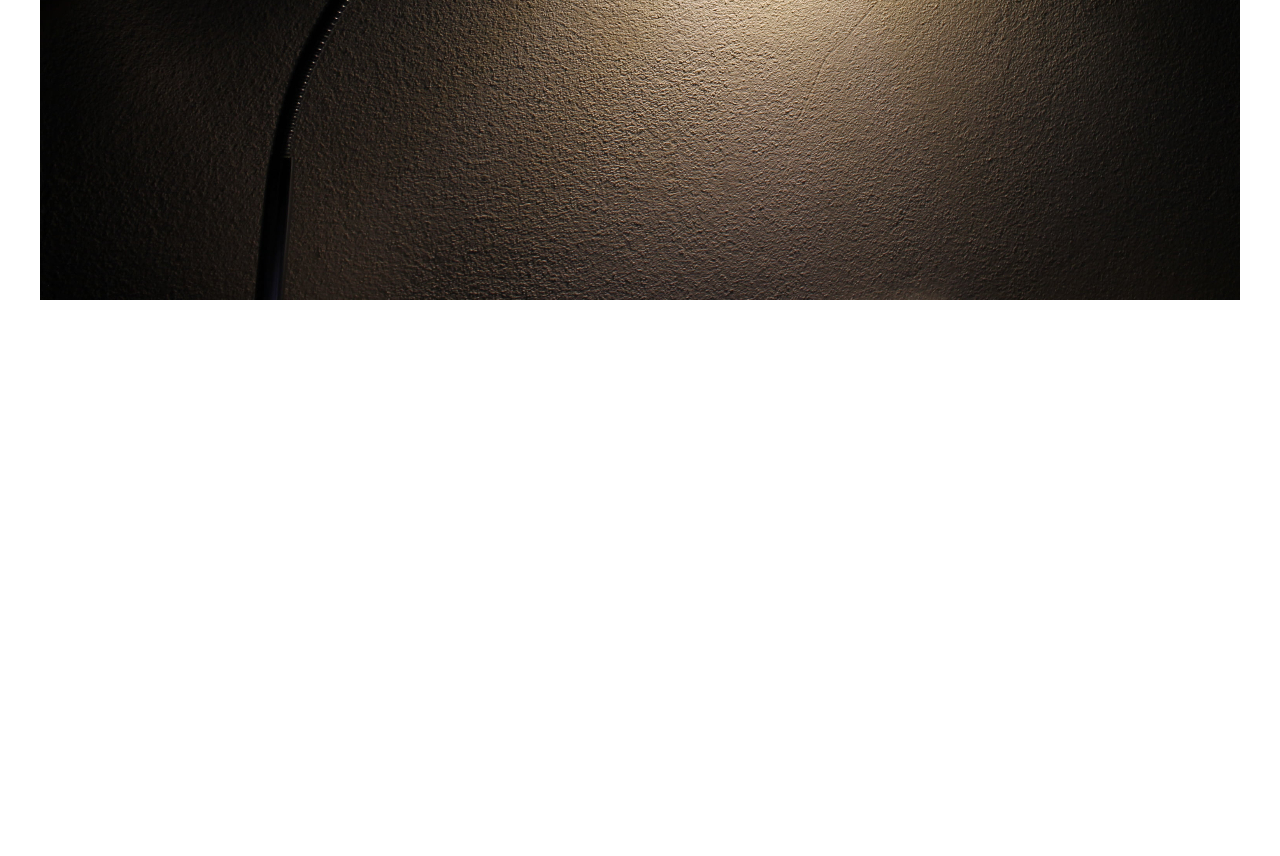
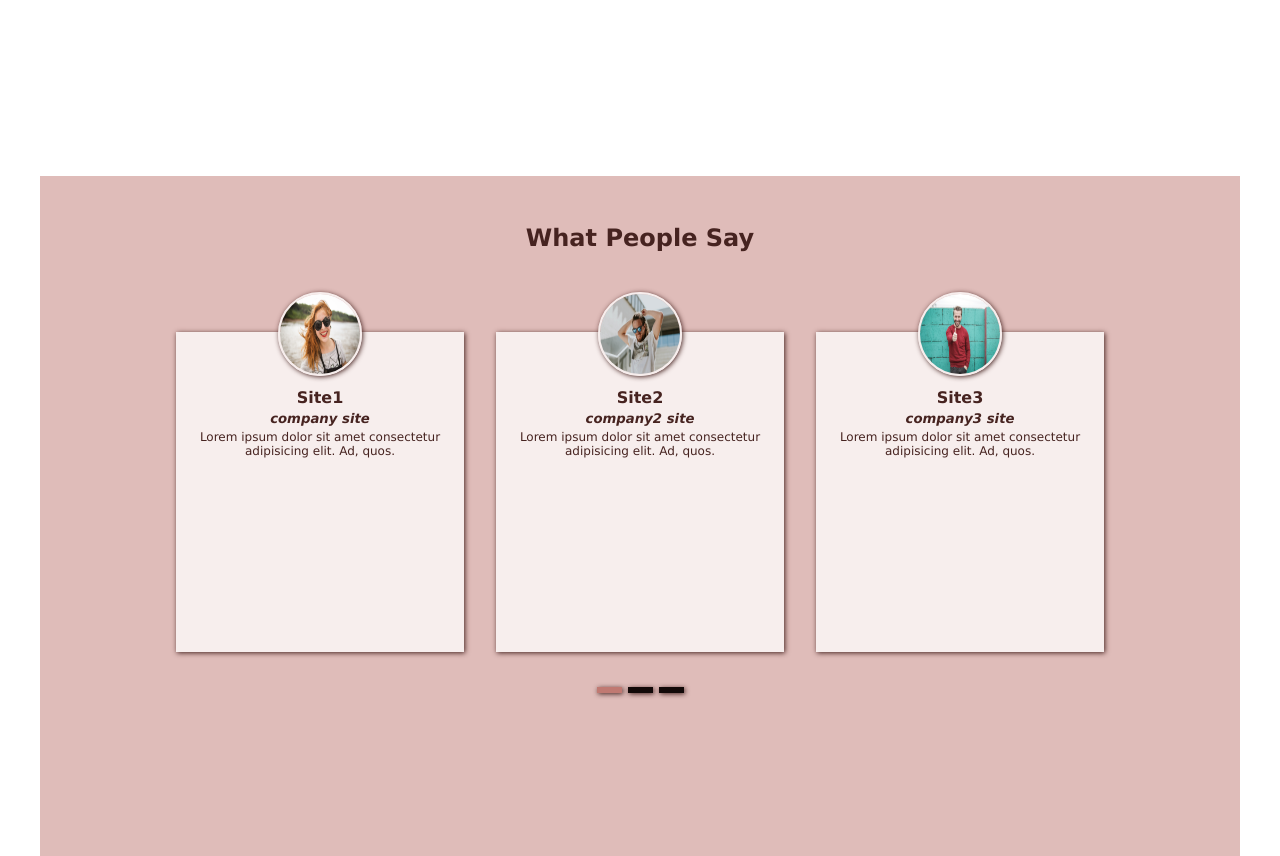
Before and after one commit to RomanMykolaichuk/wd2021, a website built with Parcel: page src/index.html in a window 1280 px wide. Shown: the part 1424-2280 px from the top of the page. Before the commit the page ends 1724 px from the top, so only its background shows below. Built offline with nearby package versions, Linux system fonts and the light colour scheme.

Commit message:
subgroup2

```diff
--- a/src/index.html
+++ b/src/index.html
@@ -53,8 +53,39 @@
 
         </div>
     </section>
-    <section id="hero" class="hero">
+
+
+
+    <section id="work" class="work">
         <div class="container">
+            <h2>What People Say</h2>
+            <div class="card-container">
+                <div class="card">
+                    <img src="img/user1.jpg" alt="photo">
+                    <h4>Site1</h4>
+                    <h5>company site</h5>
+                    <p>Lorem ipsum dolor sit amet consectetur adipisicing elit. Ad, quos.</p>
+                </div>
+                <div class="card">
+                    <img src="img/user2.jpg" alt="photo">
+                    <h4>Site2</h4>
+                    <h5>company2 site</h5>
+                    <p>Lorem ipsum dolor sit amet consectetur adipisicing elit. Ad, quos.</p>
+                </div>
+                <div class="card">
+                    <img src="img/user3.jpg" alt="photo">
+                    <h4>Site3</h4>
+                    <h5>company3 site</h5>
+                    <p>Lorem ipsum dolor sit amet consectetur adipisicing elit. Ad, quos.</p>
+                </div>
+
+
+            </div>
+            <div class="indicators">
+                <div class="line active"></div>
+                <div class="line"></div>
+                <div class="line"></div>
+            </div>
 
         </div>
     </section>
@@ -63,7 +94,6 @@
         <div class="container">
 
         </div>
-
     </footer>
 
 
--- a/src/scss/style.scss
+++ b/src/scss/style.scss
@@ -5,16 +5,26 @@ $color60: hsl(5, 38%, 60%);
 $color80: hsl(5, 38%, 80%);
 $color100: hsl(5, 38%, 95%);
 
+$small-img-size: 80px;
+
+$small-font: 0.75rem;
+
+@mixin shadow {
+    box-shadow: 1px 1px 5px $color20;
+}
+
 * {
     margin: 0;
     padding: 0;
     color: $color80;
     font-family: Verdana, Geneva, Tahoma, sans-serif;
 }
+
 section {
     max-width: 1200px;
     margin: 0 auto;
     width: 100%;
+    height: 100vh;
 }
 
 .hero {
@@ -27,7 +37,6 @@ section {
 .container {
     margin: 0 auto;
     width: 80%;
-    background: transparent;
 }
 
 nav {
@@ -54,7 +63,7 @@ nav {
 
     li {
         padding-right: 0.5rem;
-        font-size: 0.75rem;
+        font-size: $small-font;
 
         &:last-child {
             padding-right: 0;
@@ -64,9 +73,6 @@ nav {
     a {
         text-decoration: none;
     }
-
-
-
 }
 
 .person {
@@ -76,17 +82,117 @@ nav {
     text-align: left;
     padding-top: 3rem;
 
-    h2{
+    h2 {
         margin-top: 2rem;
     }
-    h3{
+    h3 {
         margin: 2rem;
     }
 
     img {
-        margin: 0 auto;
         display: block;
         width: 30vw;
         border: 2px solid $color60;
+        justify-self: flex-end;
     }
 }
+
+.work {
+    text-align: center;
+    background-color: $color80;
+    padding-top: 3rem;
+
+    h2,
+    h4,
+    h5,
+    p {
+        color: $color20;
+    }
+
+    .card-container {
+        margin-top: 4rem;
+        display: flex;
+        flex-direction: row;
+        justify-content: center;
+        align-items: center;
+
+        .card {
+            background-color: $color100;
+            margin: 1rem;
+            width: 100vw;
+            height: 40vh;
+            @include shadow;
+            position: relative;
+        }
+
+        img {
+            display: block;
+            @include shadow;
+            width: $small-img-size;
+            height: $small-img-size;
+            border-radius: 50%;
+            border: 2px solid $color100;
+            position: absolute;
+            top: -($small-img-size/2);
+            left: 0;
+            right: 0;
+            margin-left: auto;
+            margin-right: auto;
+        }
+
+        h4 {
+            margin-top: 56px;
+        }
+
+        h5 {
+            font-style: italic;
+            margin: 0.25rem;
+        }
+        p {
+            font-size: $small-font;
+        }
+    }
+
+    @media only screen and (max-width: 768px){
+        .work{
+            height: auto;
+        }
+        .card-container{
+            display:flex;
+            flex-direction: column;
+            justify-content: space-between;
+            .card{
+                width: 50vw;
+                height: auto;
+                margin: 3rem 0;
+            }
+        }
+
+    }
+
+    .indicators {
+        display: flex;
+        justify-content: center;
+        align-items: center;
+        margin-top: 1rem;
+
+        .line {
+            margin: 3px;
+            width: 25px;
+            height: 6px;
+            background-color: $color0;
+            @include shadow;
+        }
+
+        .active{
+            background-color: $color60;
+        }
+    }
+}
+
+@media only screen and (max-width: 768px){
+    section{
+        height: auto;
+    }
+
+}
```
Also changed, not shown: dist/index.html, dist/user1.87828797.jpg (added), dist/user2.525aed53.jpg (added), dist/user3.d47bec0b.jpg (added), 2 other files.
